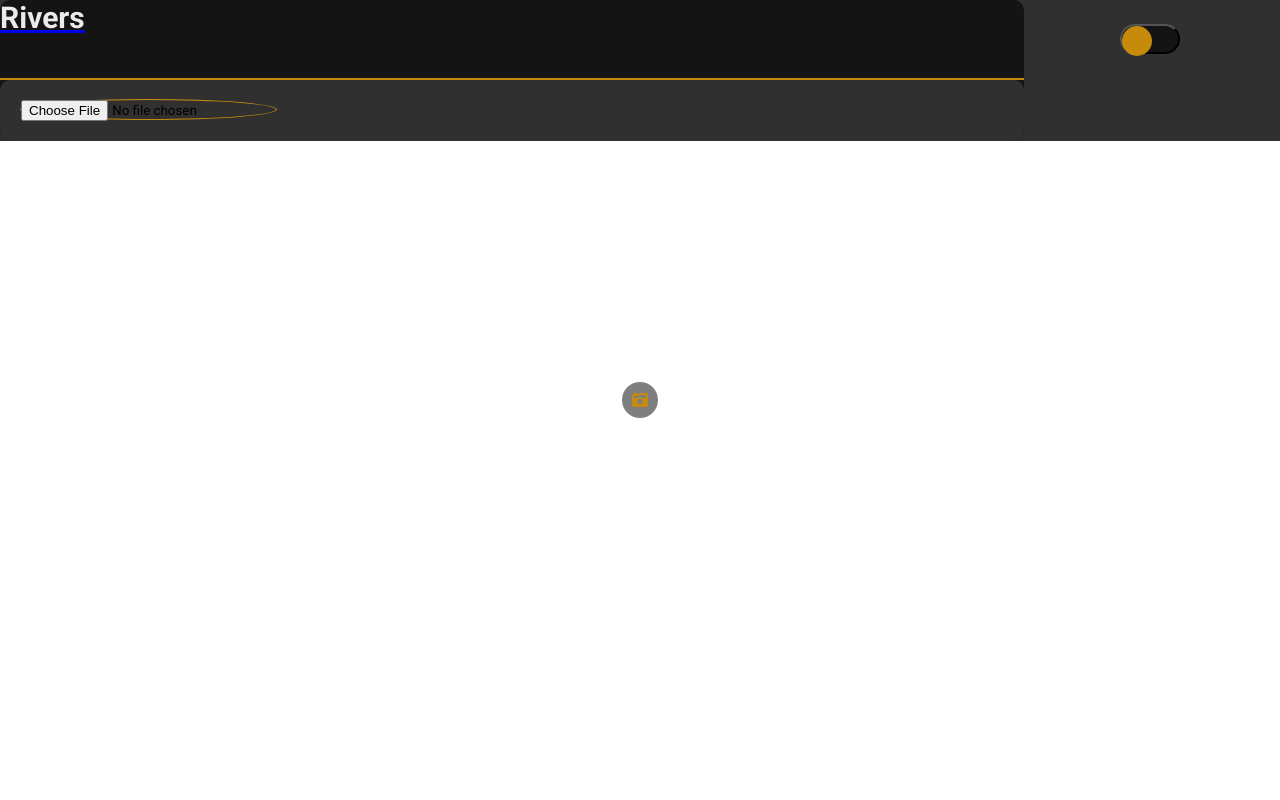
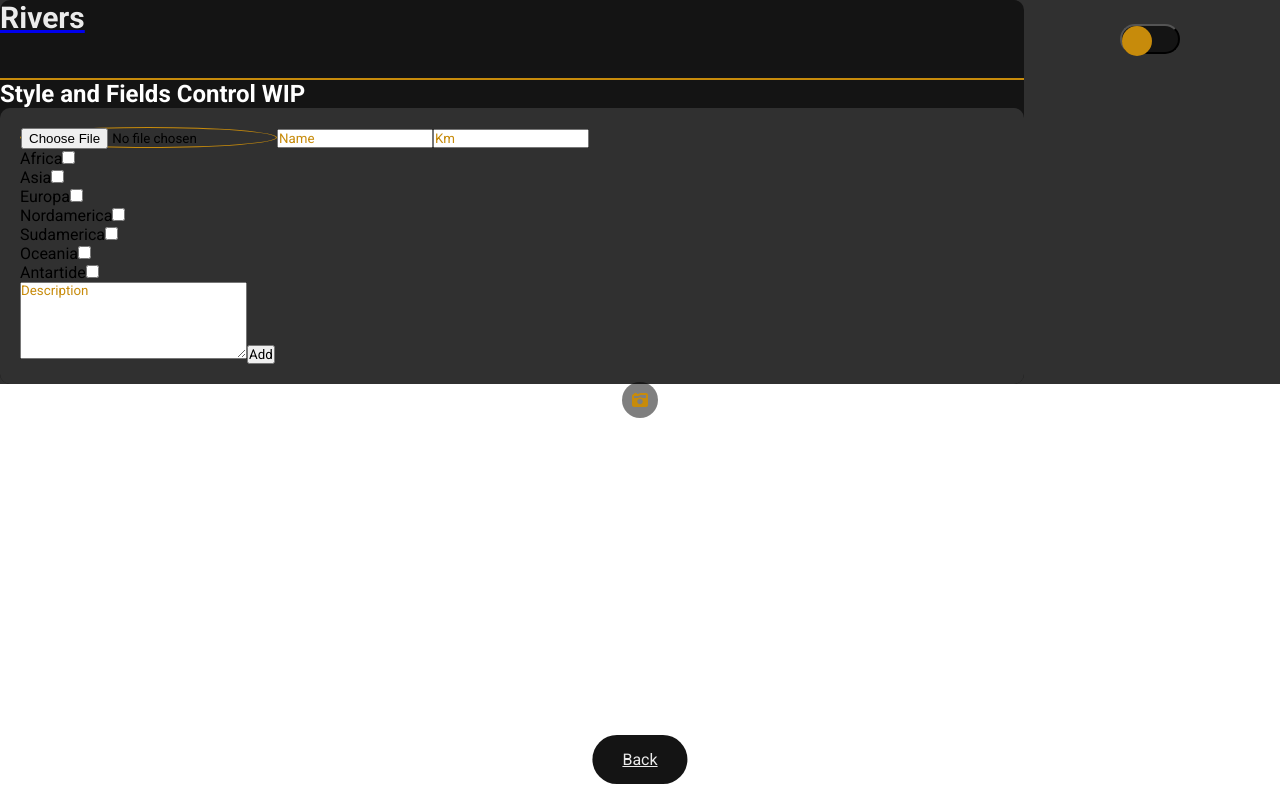
Before and after one commit to mrc-bsllt/vue_rivers, a Vue app: page /add-river in a window 1280 px wide. Built offline with nearby package versions, Linux system fonts and the light colour scheme; no server answers; what vue-agile would draw is missing.

Commit message:
Vue_rivers
Added feature to add a river

```diff
--- a/src/App.vue
+++ b/src/App.vue
@@ -3,7 +3,7 @@
     <ToggleButton />
     <BackButton v-if="$route.name === 'River'" />
 
-    <router-view :rivers="rivers" />
+    <router-view :rivers="rivers" @sendNewRiver="getNewRiver" />
   </div>
 </template>
 
@@ -33,13 +33,17 @@
           .get(this.base_url)
           .then(
             (response) => {
-              var data = response.data,
-              mapReplace = { 'km': " ", ',' :"." };
+              var data = response.data;
+
+              if(localStorage.newRivers) {
+                var addedRivers = JSON.parse(localStorage.newRivers);
+                data = data.concat(addedRivers);
+              }
 
               // Add the key for the length of type number
               var newData = data.map(
                 (element) => {
-                  var convertedLength = parseFloat(element.length.replace(/km|,/gi, function(matched) { return mapReplace[matched]; }));
+                  let convertedLength = this.StringToNumber(element, 'length');
 
                   return element = {...element, lengthToNumber: convertedLength}
                 }
@@ -49,9 +53,24 @@
             }
           );
       },
+
+      // Convert length into number
+      StringToNumber(el, key) {
+        var mapReplace = { 'km': " ", ',' :"." };
+        return parseFloat(el[key].replace(/km|,/gi, function(matched) { return mapReplace[matched]; }));
+      },
+
       // Sort Rivers
       SortRivers(array, key) {
         return array.sort((a, b) =>  a[key] - b[key]);
+      },
+
+      // Get new River from 'Home' component
+      getNewRiver(data) {
+        let convertedLength = this.StringToNumber(data, 'length');
+        data = {...data, lengthToNumber: convertedLength};
+
+        this.rivers = this.SortRivers([...this.rivers, data], 'lengthToNumber');
       }
     },
     mounted() {
--- a/src/components/AddRiver.vue
+++ b/src/components/AddRiver.vue
@@ -1,36 +1,90 @@
 <template>
-  <div id="add_river" class="flex flex-row justify-center items-center flex-nowrap">
-      <div :style="{ 'background-color': colors.primary }" class="input_group flex flex-row justify-center items-center flex-nowrap w-4/5 h-4/5">
+  <div id="add_river" class="flex flex-row justify-center items-center flex-nowrap" :class="this.$store.state.darkMode ? 'dark' : ''">
+
+      <h2 :style="this.$store.state.darkMode ? 'color: white' : 'color: black'">Style and Fields Control WIP</h2>
+
+      <div :style="{ 'background-color': colors.primary }" class="input_group flex flex-col justify-center items-center flex-nowrap w-4/5 h-4/5">
         <CustomInputFile @sendUrl="getUrl" />
+        <input type="text" placeholder="Name" id="title" v-model="title">
+        <input type="text" placeholder="Km" id="length" v-model="length">
+        <div id="countries" class="flex flex-row justify-center items-center flex-nowrap mb-3">
+            <div class="country" v-for="(country, index) in countries" :key="index">
+                <label :for="'country_' + index">{{ country }}</label>
+                <input type="checkbox" :id="'country_' + index" :value="country" v-model="countriesArray">
+            </div>
+        </div>
+        <textarea placeholder="Description" v-model="description" cols="30" rows="5"></textarea>
 
+        <button @click="createObjRiver">Add</button>
       </div>
+
+      <BackButton />
   </div>
 </template>
 
 <script>
     import CustomInputFile from './CustomInputFile.vue';
+    import BackButton from './BackButton.vue';
 
     export default {
-        name: "Vue",
+        name: "AddRiver",
         components: {
-            CustomInputFile
+            CustomInputFile,
+            BackButton
         },
         data() {
             return {
                 colors: this.$store.state.colors,
-                image: ''
+                countries: ['Africa', 'Asia', 'Europa', 'Nordamerica', 'Sudamerica', 'Oceania', 'Antartide'],
+                image: '',
+                title: '',
+                length: '',
+                countriesArray: [],
+                description: ''
             }
         },
         methods: {
             // Read/Set url-image from child
             getUrl(data) {
                 this.image = data;
+            },
+
+            // Create new Object (river)
+            createObjRiver() {
+                if(this.image != '') {
+                    var newRiver = {
+                        image: this.image,
+                        title: this.title,
+                        slug: this.title.toLowerCase().replace(' ', '-'),
+                        length: this.length + ' Km',
+                        countries: this.countriesArray,
+                        description: this.description
+                    }
+
+                    this.UpdateLocalstorage(newRiver);
+
+                    this.$emit('sendNewRiver', newRiver);
+
+                    this.$router.push('Rivers');
+                }
+            },
+
+            // Update Local Storage
+            UpdateLocalstorage(el) {
+                if(!localStorage.newRivers) {
+                    localStorage.newRivers = JSON.stringify([el]);
+                } else {
+                    var currentStorage = JSON.parse(localStorage.newRivers),
+                        newStorage = [...currentStorage, el];
+
+                    localStorage.newRivers = JSON.stringify(newStorage);
+                }
             }
         }
     }
 </script>
 
-<style lang="scss">
+<style lang="scss" scoped>
     @import '../style.scss';
 
     #add_river {
@@ -40,5 +94,15 @@
             padding: 20px;
             border-radius: 10px;
         }
+
+        ::placeholder {
+            color: #9ad1d4;
+        }
+
+        &.dark {
+            ::placeholder {
+                color: #c78b0b;
+            }
+        }
     }
 </style>
--- a/src/components/BackButton.vue
+++ b/src/components/BackButton.vue
@@ -1,5 +1,5 @@
 <template>
-  <router-link :to="{ name: 'Rivers' }" id="back_button" :style="{ 'background-color': colors.secondary, 'color': colors.tertiary }">Back</router-link>
+  <router-link :to="{ name: 'Rivers' }" class="btn" :style="{ 'background-color': colors.secondary, 'color': colors.tertiary }">Back</router-link>
 </template>
 
 <script>
@@ -12,15 +12,3 @@
         }
     }
 </script>
-
-<style lang="scss">
-    @import '../style.scss';
-
-    #back_button {
-        padding: 15px 30px;
-        border-radius: 30px;
-        @include position(absolute, $bottom: 2%, $left: 50%);
-        transform: translateX(-50%);
-
-    }
-</style>
--- a/src/components/CustomInputFile.vue
+++ b/src/components/CustomInputFile.vue
@@ -33,6 +33,7 @@
 
     .custom_file_upload {
         @include dim(100px, 100px);
+        margin: 10px 0 !important;
         cursor: pointer;
         border-width: 1px;
         border-style: solid;
--- a/src/components/InitButton.vue
+++ b/src/components/InitButton.vue
@@ -4,6 +4,7 @@
         id="init_button"
         :style="{ 'background-color': colors.primary }"
         class="flex flex-row justify-center items-center flex-nowrap animate-bounce"
+        :class="this.$store.state.darkMode ? 'dark' : ''"
     >
         <span :style="{ 'color': colors.tertiary }" class="uppercase">Discover the rivers</span>
     </router-link>
--- a/src/components/Rivers.vue
+++ b/src/components/Rivers.vue
@@ -1,6 +1,8 @@
 <template>
   <div id="rivers">
     <Carousel :rivers="rivers" />
+
+    <router-link :to="{ name: 'AddRiver' }" :style="{ 'background-color': colors.secondary, 'color': colors.tertiary }" class="btn">Add River</router-link>
   </div>
 </template>
 
@@ -16,6 +18,11 @@
         rivers: {
           type: Array,
           required: true
+        }
+      },
+      data() {
+        return {
+          colors: this.$store.state.colors
         }
       }
   }
--- a/src/style.scss
+++ b/src/style.scss
@@ -7,6 +7,13 @@
     padding: 0;
     box-sizing: border-box;
     font-family: 'Roboto', sans-serif;
+}
+
+.btn {
+    padding: 15px 30px;
+    border-radius: 30px;
+    @include position(absolute, $bottom: 2%, $left: 50%);
+    transform: translateX(-50%);
 }
 
 // scrollbar
--- a/src/views/Home.vue
+++ b/src/views/Home.vue
@@ -3,7 +3,7 @@
       <Header />
       <Main v-if="$route.name === 'Home'" />
       <Rivers v-else-if="$route.name === 'Rivers'" :rivers="rivers" />
-      <AddRiver v-else-if="$route.name === 'AddRiver'" />
+      <AddRiver v-else-if="$route.name === 'AddRiver'" @sendNewRiver="sendNewRiver" />
       <River v-else :rivers="rivers" />
   </div>
 </template>
@@ -35,6 +35,12 @@
       return {
         colors: this.$store.state.colors
       }
+    },
+    methods: {
+      //Get river from 'AddRiver' Component
+      sendNewRiver(data) {
+        this.$emit('sendNewRiver', data);
+      }
     }
   };
 
```
